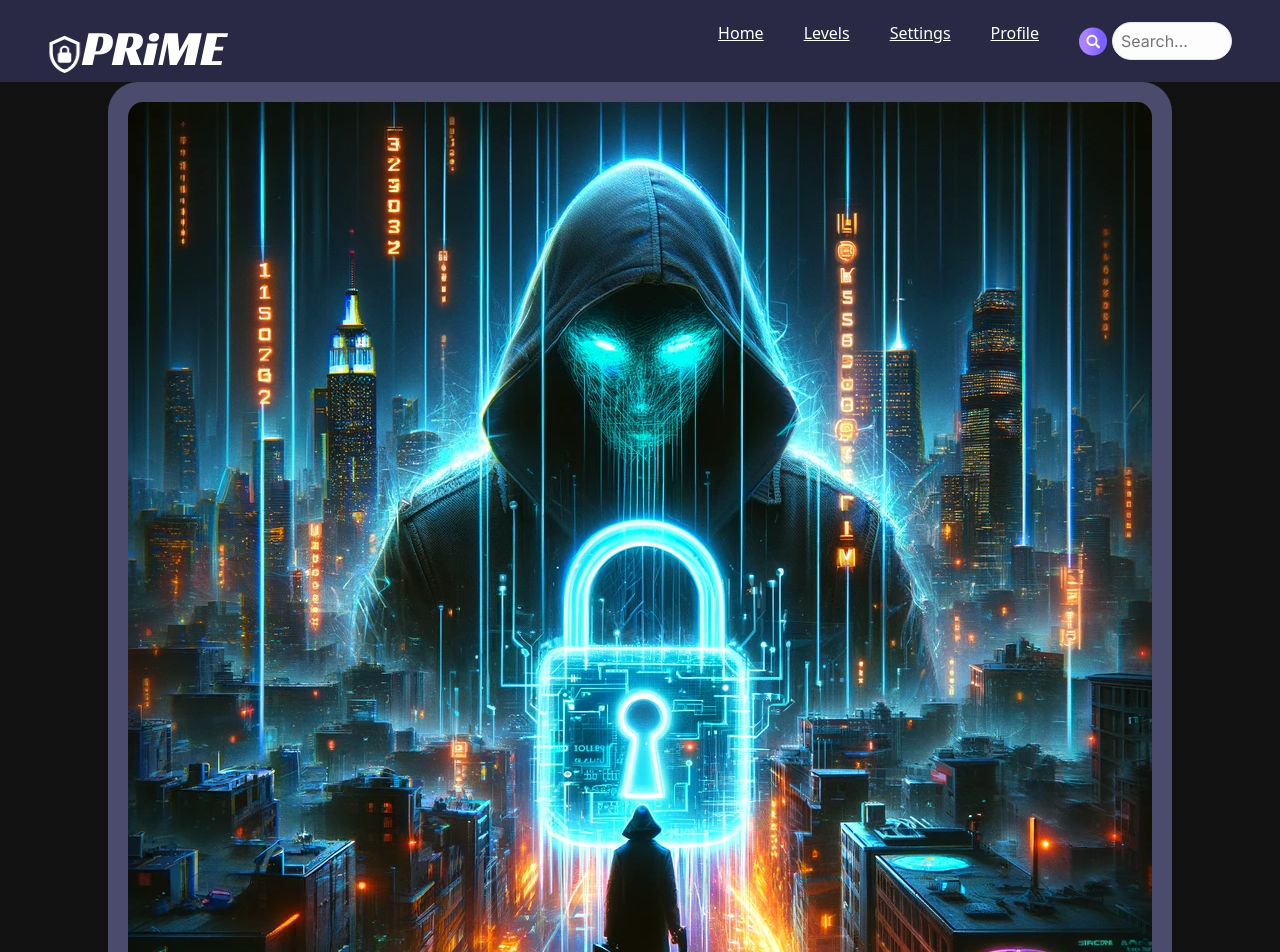
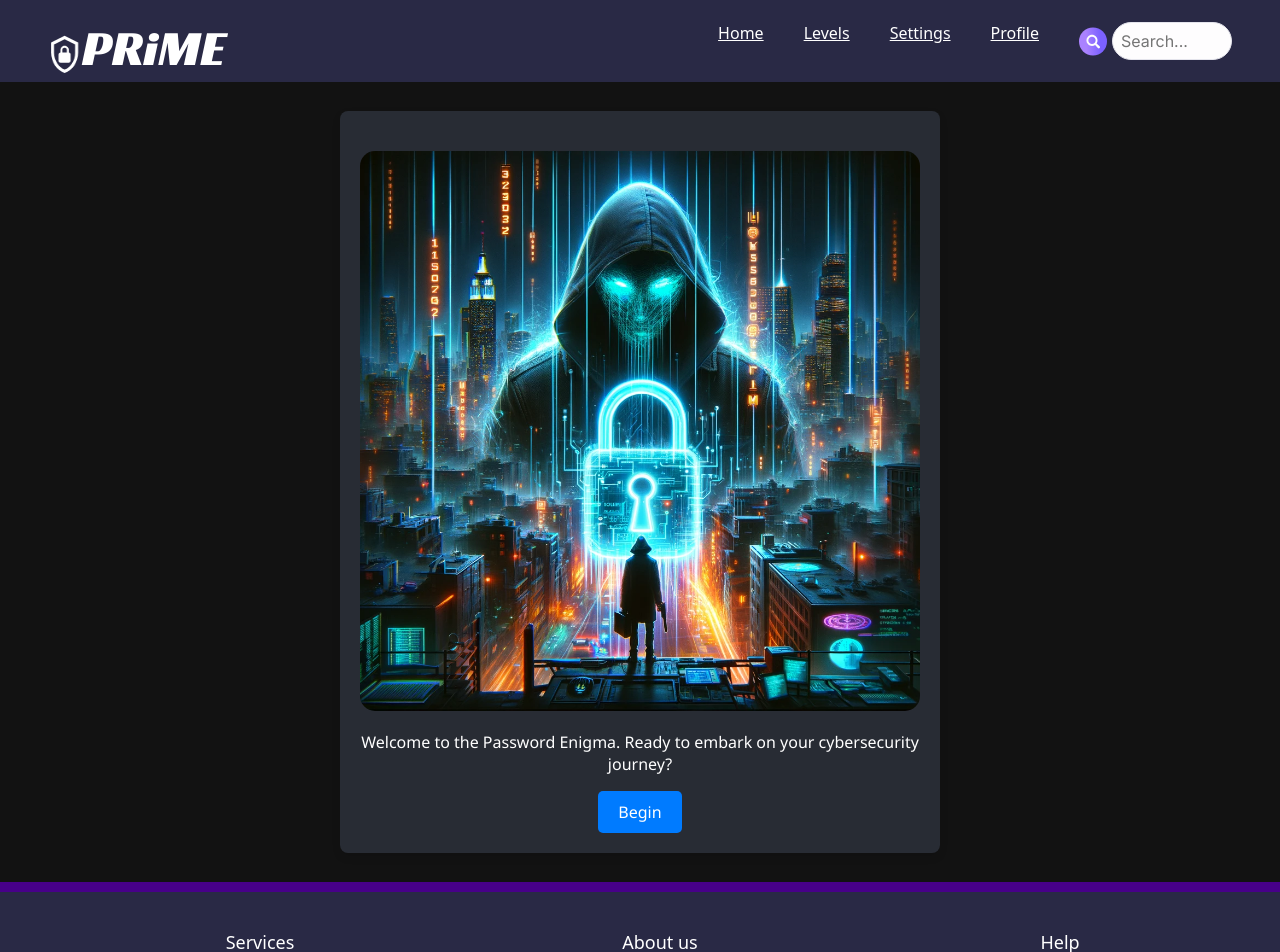
Before and after one commit to simonkb/PRiME, a Next.js app: page /levels/passwordEnigma in a window 1280 px wide. Shown: the top 952 px of the page. Built offline with nearby package versions, Linux system fonts and the light colour scheme; a web font is replaced by a local one.

Commit message:
new pass

```diff
--- a/src/pages/levels/passwordEnigma.jsx
+++ b/src/pages/levels/passwordEnigma.jsx
@@ -1,37 +1,68 @@
-// PasswordEnigma.jsx
 import React, { useState } from 'react';
-import Layout from '../layout';
+import Layout from '../layout'; // Adjust this path to your project's structure
 import styles from './passwordEnigma.module.css';
-
+import { useRouter } from 'next/router';
 
 const PasswordEnigma = () => {
-    const [stage, setStage] = useState('welcome'); // Manage the display stages
+    const router = useRouter();
+    const [stage, setStage] = useState('welcome');
     const [password, setPassword] = useState('');
-    const [feedback, setFeedback] = useState('');
+    const [showModal, setShowModal] = useState(false);
+    const [attempt, setAttempt] = useState(0);
+    const email = "testingPass@test.com";
 
-    const handleStartLevel = () => {
-      setStage('signup'); // Transition to the signup form
-    };
+    const handleStartLevel = () => setStage('signup');
+
+    const analyzePassword = (password) => /^(?=.*[a-z])(?=.*[A-Z])(?=.*[0-9])(?=.*[!@#$%^&*])(?=.{8,})/.test(password);
 
     const handleSubmit = (e) => {
       e.preventDefault();
-      const strength = analyzePassword(password);
-      setFeedback(`Password is ${strength}`);
+      setShowModal(true);
     };
 
-    const analyzePassword = (password) => {
-      const strongPassword = new RegExp('^(?=.*[a-z])(?=.*[A-Z])(?=.*[0-9])(?=.*[!@#$%^&*])(?=.{8,})');
-      return strongPassword.test(password) ? 'Strong' : 'Weak';
+    const handleModalClose = () => {
+      setShowModal(false);
+      setTimeout(() => {
+        if (attempt === 0 || !analyzePassword(password)) {
+          setStage('bestPractices');
+        } else {
+          setStage('creativePasswordAdvice');
+        }
+        setAttempt(attempt + 1);
+      }, 100);
+    };
+
+    const handleBestPracticesDone = () => {
+      if (attempt < 2) {
+        setStage('signup');
+      } else {
+        setStage('finish');
+      }
+    };
+
+    const handleCreativePasswordDone = () => setStage('signup');
+
+    const handleFinish = () => {
+      router.push("/levels");
     };
 
     return (
         <Layout>
           <div className={styles.container}>
+            {showModal && (
+              <div className={styles.modalOverlay} onClick={() => setShowModal(false)}>
+                <div className={styles.feedbackModal} onClick={(e) => e.stopPropagation()}>
+                  <p>{analyzePassword(password) ? 'Your password is strong!' : 'Your password is weak, let’s improve it.'}</p>
+                  <button onClick={handleModalClose} className={styles.button}>Proceed</button>
+                </div>
+              </div>
+            )}
+
             {stage === 'welcome' && (
               <div className={styles.introMessage}>
-              <img src="/The_Password_Enigma.webp" alt="Cybersecurity" style={{ maxWidth: '100%', borderRadius: '15px', margin: '0 auto 20px' }}/>
-              <p>Embark on a journey through the realms of cybersecurity. Ready to test your knowledge and secure the digital frontier?</p>
-              <button onClick={handleStartLevel} className={styles.button}>Begin Adventure</button>
+                <img src="/The_Password_Enigma.webp" alt="Cybersecurity" style={{ maxWidth: '100%', borderRadius: '15px', margin: '20px auto' }}/>
+                <p>Welcome to the Password Enigma. Ready to embark on your cybersecurity journey?</p>
+                <button onClick={handleStartLevel} className={styles.button}>Begin</button>
               </div>
             )}
 
@@ -39,12 +70,37 @@ const PasswordEnigma = () => {
               <>
                 <h2>Create Your Account</h2>
                 <form className={styles.form} onSubmit={handleSubmit}>
-                <input type="email" className={styles.input} placeholder="Email Address" required />
-                <input type="password" className={styles.input} placeholder="Create Password" onChange={(e) => setPassword(e.target.value)} required />
+                  <input type="email" className={styles.input} value={email} readOnly />
+                  <input type="password" className={styles.input} placeholder="Create Password" value={password} onChange={(e) => setPassword(e.target.value)} required />
                   <button type="submit" className={styles.button}>Sign Up</button>
                 </form>
-              {feedback && <div className={styles.feedback}>{feedback}</div>}
               </>
+            )}
+
+            {stage === 'bestPractices' && (
+              <div className={styles.bestPractices}>
+                <h2>Best Practices for Creating a Strong Password</h2>
+                <p>Ensure your password includes a mix of letters (both uppercase and lowercase), numbers, and special characters. Aim for at least 8 characters in length. Avoid common words or phrases and never use personal information that can be easily guessed.</p>
+                <button onClick={handleBestPracticesDone} className={styles.button}>Try Again</button>
+              </div>
+            )}
+
+            {stage === 'creativePasswordAdvice' && (
+              <div className={styles.creativeAdvice}>
+                <h2>Creative Password Generation</h2>
+                <p>Creativity in password creation helps you remember them while keeping your accounts secure. Here's how you can create a memorable yet strong password:</p>
+                <p>Think of a sentence or a sequence of words that you can easily recall, and use the first letters of each word as your password. Intersperse this with numbers significant to you and symbols to add complexity.</p>
+                <p>For instance, "My dog's birthday is January 3; he's a good boy!" could become "MdbiJ3;hagb!"</p>
+                <button onClick={handleCreativePasswordDone} className={styles.button}>Try Another Password</button>
+              </div>
+            )}
+
+            {stage === 'finish' && (
+              <div className={styles.finish}>
+                <h2>You're Ready!</h2>
+                <p>You've learned how to create strong and creative passwords. Remember to keep them safe and unique for each account.</p>
+                <button onClick={handleFinish} className={styles.button}>Back to Levels</button>
+              </div>
             )}
           </div>
         </Layout>
--- a/src/pages/levels/passwordEnigma.module.css
+++ b/src/pages/levels/passwordEnigma.module.css
@@ -1,4 +1,3 @@
-/* passwordEnigma.module.css */
 .container {
     display: flex;
     flex-direction: column;
@@ -6,75 +5,70 @@
     justify-content: center;
     min-height: 100vh;
     background-color: #121212;
-    color: #ffffff;
+    color: #FFFFFF;
     font-family: 'Segoe UI', Tahoma, Geneva, Verdana, sans-serif;
   }
 
-  .welcomeScreen h1, .welcomeScreen p {
+  .introMessage, .bestPractices, .creativeAdvice {
+    background-color: #282c34;
+    border-radius: 8px;
+    padding: 20px;
+    margin: 20px;
+    box-shadow: 0 4px 8px rgba(0,0,0,0.1);
+    width: 90%;
+    max-width: 600px;
     text-align: center;
-  }
-
-  .beginButton {
-    padding: 10px 20px;
-    background-color: #007bff;
-    border: none;
-    border-radius: 5px;
-    color: white;
-    cursor: pointer;
-    transition: background-color 0.3s ease;
-  }
-
-  .beginButton:hover {
-    background-color: #0056b3;
   }
 
   .form {
     display: flex;
     flex-direction: column;
-    gap: 15px;
+    gap: 10px;
     width: 100%;
     max-width: 320px;
   }
 
   .input {
     padding: 12px;
-    border-radius: 5px;
+    border-radius: 4px;
     border: 1px solid #ccc;
     background-color: #fff;
     color: #333;
   }
 
-  .introMessage {
-    background-color: #4b4b6d;
-    border-radius: 30px;
-    box-shadow: 0 2px 4px rgba(0, 0, 0, 0.1);
-    padding: 20px;
-    margin-bottom: 20px;
-    text-align: center;
-    color: white; /* Assuming you want the text color to be white for better contrast */
-  }
-
-  /* Update your existing .button style or add this if it's specifically for the welcome screen */
   .button {
     background-color: #007bff;
     color: white;
     border: none;
     padding: 10px 20px;
-    margin-top: 10px;
-    border-radius: 10px;
+    border-radius: 5px;
     cursor: pointer;
-    display: block;
-    width: calc(100% - 40px); /* Adjust as necessary depending on the container's padding */
-    text-align: center;
-    text-decoration: none;
+    font-size: 16px;
+    transition: background-color 0.2s;
   }
 
   .button:hover {
-    background-color: #218838;
+    background-color: #0056b3;
   }
 
-  .feedback {
-    margin-top: 20px;
-    color: #dc3545;
-    font-weight: bold;
+  .modalOverlay {
+    position: fixed;
+    top: 0;
+    left: 0;
+    width: 100%;
+    height: 100%;
+    background-color: rgba(0,0,0,0.5);
+    display: flex;
+    align-items: center;
+    justify-content: center;
   }
+
+  .feedbackModal {
+    background-color: #ffffff;
+    color: #333;
+    padding: 20px;
+    border-radius: 8px;
+    box-shadow: 0 2px 4px rgba(0,0,0,0.2);
+    width: auto;
+    max-width: 400px;
+  }
```
Lines whose indentation alone changed are shown as unchanged.
